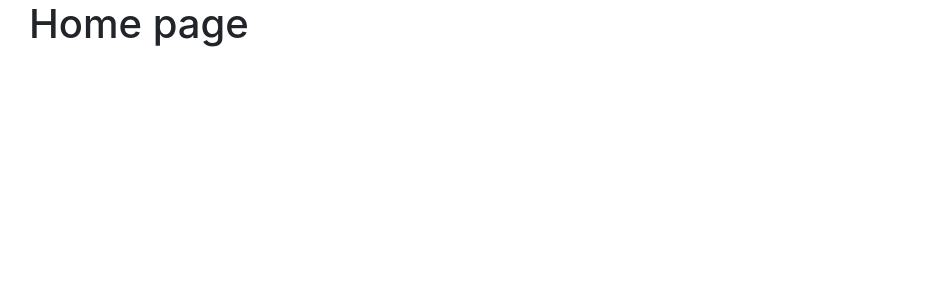
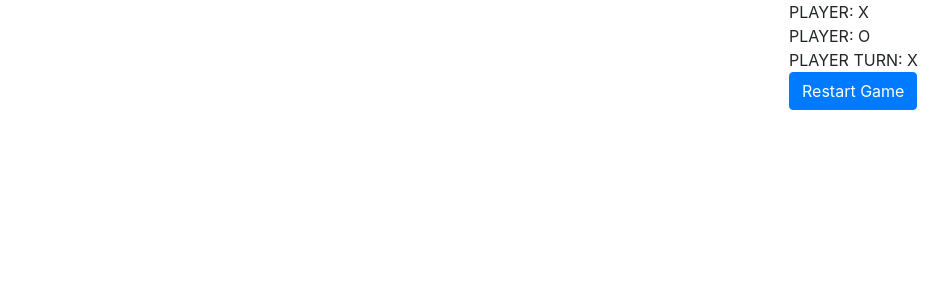
Before and after one commit to dotamir/react-gomoku, a React (Create React App) app: page / in a window 1280 px wide. Shown: the top 300 px of the page, without its empty margins (56-1004 px from the left). Built offline with nearby package versions, Linux system fonts and the light colour scheme.

Commit message:
feat(game): implement board & mark component

```diff
--- a/package.json
+++ b/package.json
@@ -5,6 +5,7 @@
   "dependencies": {
     "@types/history": "^4.7.3",
     "@types/jest": "24.0.19",
+    "@types/lodash": "^4.14.144",
     "@types/node": "12.11.1",
     "@types/react": "16.9.9",
     "@types/react-dom": "16.9.2",
@@ -13,6 +14,7 @@
     "bootstrap": "^4.3.1",
     "connected-react-router": "^6.5.2",
     "history": "^4.10.1",
+    "lodash": "^4.17.15",
     "react": "^16.10.2",
     "react-dom": "^16.10.2",
     "react-redux": "^7.1.1",
--- /dev/null
+++ b/src/components/Board/Board.tsx
@@ -0,0 +1,128 @@
+import React, { useState, useEffect } from 'react';
+import _ from 'lodash';
+import Mark from '../Mark/Mark';
+import { repeatsLoop, warnAlert } from '../../utils/helpers';
+import { X, O } from '../../config/constant';
+import { Row, Col, Button } from 'reactstrap';
+
+const Board: React.FC<{ boardSize: number, winLimit: number }> = ({ boardSize, winLimit }) => {
+	const [initialized, setInitialized] = useState(false);
+	const [winner, setWinner] = useState(null);
+	const [board, setBoard] = useState(Array());
+	const [currentSign, setCurrentSign] = useState(0);
+	const [prevSign, setPrevSign] = useState(0);
+
+	useEffect(() => {
+		if (!initialized) {
+			setBoard(_.times(boardSize, () => _.times(boardSize, _.constant(null))));
+			setCurrentSign(X);
+			setPrevSign(O);
+			setWinner(null);
+
+			setInitialized(true);
+		}
+	});
+
+	const reset = () => {
+		setInitialized(false);
+	}
+	const gameProcess = (x: number, y: number) => {
+		const sign = board[x][y];
+		const whoWon = won(sign, x, y);
+		if (whoWon) {
+			setWinner(sign);
+		}
+	}
+	const won = (sign: number, x: number, y: number) => {
+    const range = _.range(-winLimit + 1, winLimit)
+    return _.some([
+      repeatsLoop(_.map(range, (i) => {
+        return _.get(board, [x, y - i])
+      }), sign, winLimit), // N-S
+      repeatsLoop(_.map(range, (i) => {
+        return _.get(board, [x + i, y - i])
+      }), sign, winLimit), // NE-SW
+      repeatsLoop(_.map(range, (i) => {
+        return _.get(board, [x + i, y])
+      }), sign, winLimit), // E-W
+      repeatsLoop(_.map(range, (i) => {
+        return _.get(board, [x + i, y + i])
+      }), sign, winLimit), // SE-NW
+    ])
+	}
+	const canPlay = (x: number, y: number) => {
+		if (board[x][y]) {
+			return false;
+		}
+
+		board[x][y] = currentSign;
+		setBoard(board);
+		setPrevSign(currentSign);
+		setCurrentSign(prevSign === X ? X : O);
+		return true;
+	}
+	const click = (x: number, y: number) => {
+		const valid = canPlay(x, y);
+		if (!valid) {
+			warnAlert();
+			return;
+		}
+
+		gameProcess(x, y);
+	}
+
+	return (
+		<>
+			<div className='board'>
+				<Row>
+					<Col sm='12' md='8'>
+						<div className='board__game'>
+							<div className={'board ' + currentSign}>
+								{_.map(board, (y, i) => {
+									return (
+										<div key={i} className='board__game-row'>
+											{_.map(y, (x, k: number) => {
+												console.log(board[i][k]);
+												return <Mark key={k} mark={board[i][k]} click={() => {
+													if (winner) {
+														return
+													}
+													click(i, k);
+												}} />
+											})}
+										</div>
+									)
+								})}
+							</div>
+						</div>
+					</Col>
+					<Col sm='12' md='4'>
+						<div className='board__sidebar'>
+							<div className='board__sidebar-players'>
+								<div className='board__sidebar-players--item'>
+									PLAYER: X
+								</div>
+								<div className='board__sidebar-players--item'>
+									PLAYER: O
+								</div>
+							</div>
+							<div className='board__sidebar-info'>
+								PLAYER TURN:
+								{currentSign === X && <span> X</span>}
+								{currentSign === O && <span> O</span>}
+							</div>
+							<div className='board__sidebar-winner'>
+								{winner && winner}
+							</div>
+							<div className='board__sidebar-options'>
+								<Button color='primary' onClick={reset}>Restart Game</Button>
+							</div>
+						</div>
+					</Col>
+				</Row>
+			</div>
+		</>
+	);
+}
+
+export default Board;
--- /dev/null
+++ b/src/components/Mark/Mark.tsx
@@ -0,0 +1,33 @@
+import React from 'react';
+import { X, O } from '../../config/constant';
+import { Button } from 'reactstrap';
+
+const Mark: React.FC<{ mark: number, click: any }> = ({ mark, click }) => {
+	const xSign = () => {
+		return (
+			<span>X</span>
+		)
+	}
+	const oSign = () => {
+		return <span>O</span>
+	}
+
+	const sign = () => {
+		if (mark === X) {
+			return xSign();
+		}
+		if (mark === O) {
+			return oSign();
+		}
+
+		return null;
+	}
+
+	return (
+		<>
+			<Button className='mark-btn' color='link' onClick={() => click()}>{sign()}</Button>
+		</>
+	)
+}
+
+export default Mark;
--- /dev/null
+++ b/src/config/constant.ts
@@ -0,0 +1,2 @@
+export const X = 1;
+export const O = 2;
--- a/src/containers/Home/HomeContainer.tsx
+++ b/src/containers/Home/HomeContainer.tsx
@@ -1,12 +1,13 @@
 import React from "react";
 import { Container } from 'reactstrap';
+import Board from '../../components/Board/Board';
 
 const Home: React.FC = () => {
 	return (
 		<>
 			<Container>
 				<div className="home">
-					<h1>Home page</h1>
+					<Board boardSize={10} winLimit={5} />
 				</div>
 			</Container>
 		</>
--- /dev/null
+++ b/src/utils/helpers.ts
@@ -0,0 +1,32 @@
+import { X, O } from '../config/constant';
+
+export const repeatsLoop = (arr: Array<number>, val: number, times: number) => {
+	let r = 0;
+
+  for (let i = 0; i < arr.length; ++i) {
+    if (arr[i] === val) {
+      ++r
+    } else {
+      r = 0
+    }
+    if (r === times) {
+      return true
+    }
+  }
+  return false
+}
+
+export const winAlert = (sign: number) => {
+	if (sign === X) {
+		alert('X wins');
+	}
+	if (sign === O) {
+		alert('O wins');
+	}
+
+	return false;
+}
+
+export const warnAlert = () => {
+	alert('STOP IT!');
+}
```
Also changed, not shown: 1 other file (tests, documents, lock files or other folders).
